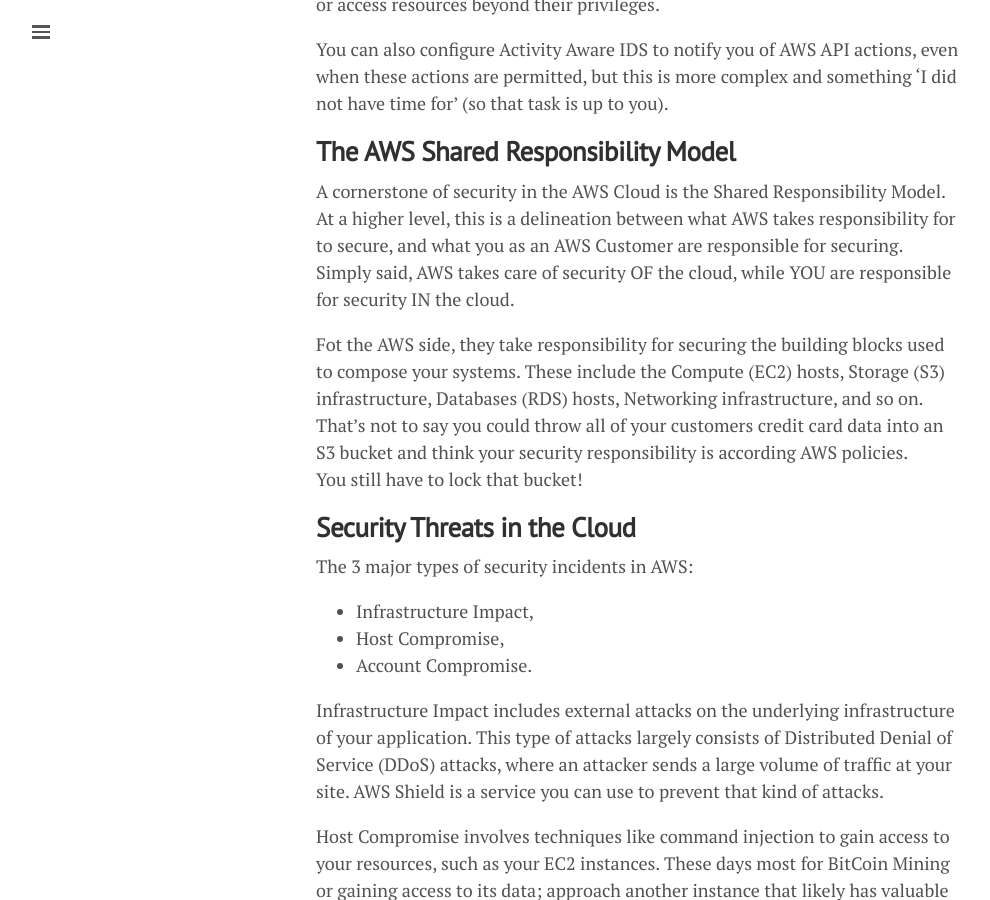
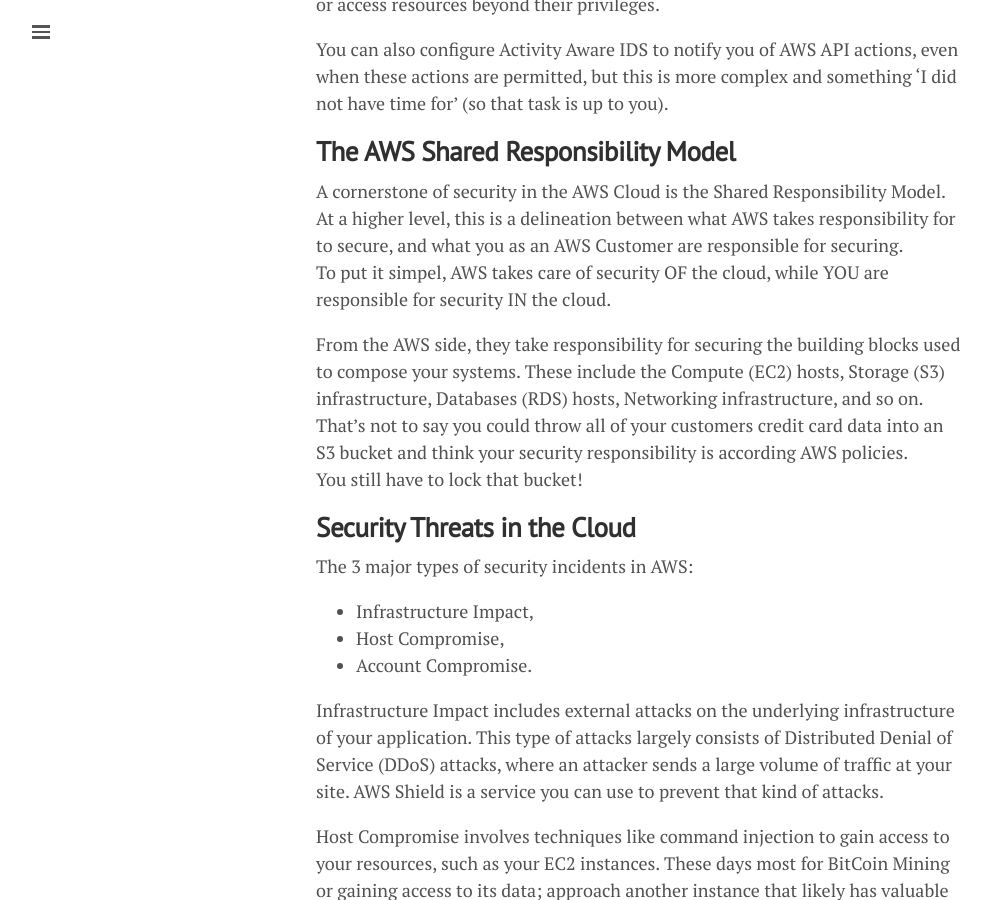
Before and after one commit to lgeurts/lgeurts.github.io, a Jekyll site: the page built from _posts/2021-11-02-activity-aware-ids-for-aws.md, in a window 1280 px wide and 900 px high, scrolled down 648 px. Shown: the whole window, without its empty margins (0-990 px from the left). Built offline with Jekyll 4.4.1, drawn with Linux system fonts in a browser that asks for light colours; nearby versions of some CDN libraries; comment, search, counter and statistics services are not loaded.

Commit message:
Update 2021-11-02-activity-aware-ids-for-aws.md

```diff
--- a/_posts/2021-11-02-activity-aware-ids-for-aws.md
+++ b/_posts/2021-11-02-activity-aware-ids-for-aws.md
@@ -18,9 +18,9 @@
 ## **The AWS Shared Responsibility Model**
 
 A cornerstone of security in the AWS Cloud is the Shared Responsibility Model. At a higher level, this is a delineation between what AWS takes responsibility for to secure, and what you as an AWS Customer are responsible for securing.
-<br>Simply said, AWS takes care of security OF the cloud, while YOU are responsible for security IN the cloud.
+<br>To put it simpel, AWS takes care of security OF the cloud, while YOU are responsible for security IN the cloud.
 
-Fot the AWS side, they take responsibility for securing the building blocks used to compose your systems. These include the Compute (EC2) hosts, Storage (S3) infrastructure, Databases (RDS) hosts, Networking infrastructure, and so on. That’s not to say you could throw all of your customers credit card data into an S3 bucket and think your security responsibility is according AWS policies.
+From the AWS side, they take responsibility for securing the building blocks used to compose your systems. These include the Compute (EC2) hosts, Storage (S3) infrastructure, Databases (RDS) hosts, Networking infrastructure, and so on. That’s not to say you could throw all of your customers credit card data into an S3 bucket and think your security responsibility is according AWS policies.
 <br>You still have to lock that bucket!
 
 ## **Security Threats in the Cloud**
```
